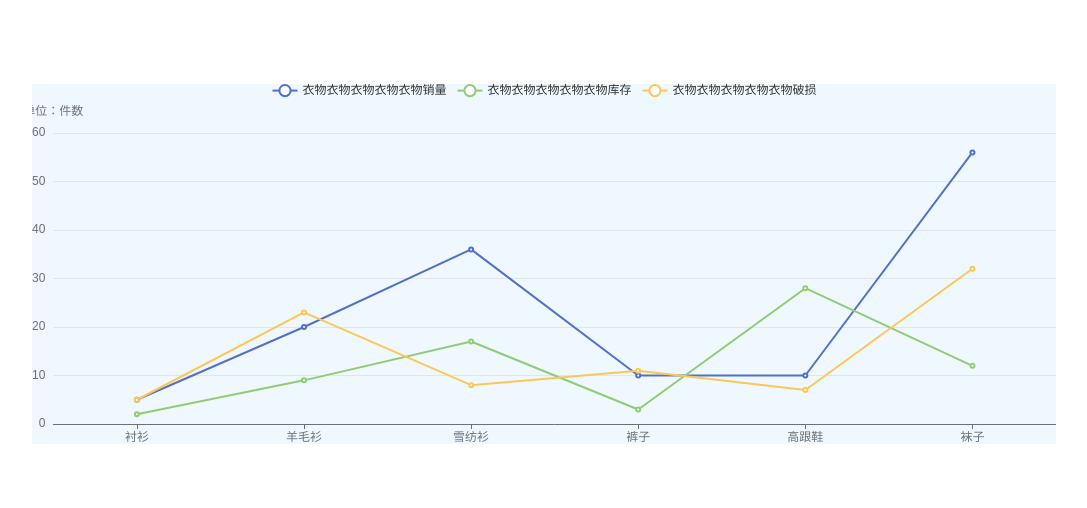
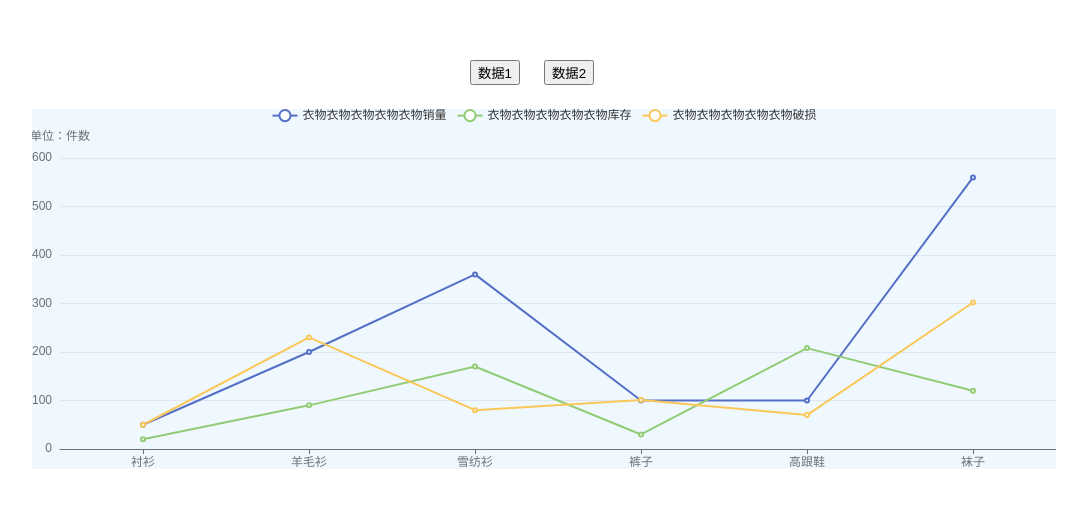
Before and after one commit to lsbFlying/flex-chart, a React (Create React App) app: page / in a window 1280 px wide. Shown: the part 136-644 px from the top of the page, without its empty margins (96-1183 px from the left). Built offline with nearby package versions, Linux system fonts and the light colour scheme.

Commit message:
feat: update code(upgrade dev demo)

```diff
--- a/src/dev/index.css
+++ b/src/dev/index.css
@@ -2,17 +2,19 @@
     position: relative;
     width: 100%;
     height: 100%;
-    /*background-image: radial-gradient(circle at 100% 50%, rgba(6, 43, 71, 0.85), rgba(5, 24, 41, 0.85) 66%);*/
-    /*background-image: radial-gradient(circle at 100% 50%,rgb(19 67 104 / 85%),rgb(44 70 94 / 85%) 66%);*/
     overflow: auto;
-    /*display: flex;*/
-    /*justify-content: space-between;*/
-    /*align-items: center;*/
-    /*flex-wrap: wrap;*/
     display: flex;
+    flex-direction: column;
     justify-content: center;
     align-items: center;
-    /*background-color: black;*/
+}
+
+.wrap .btnWrap {
+    margin-bottom: 24px;
+}
+
+.wrap .btnWrap button {
+    margin-right: 24px;
 }
 
 .wrap .testFlexChart {
--- a/src/dev/index.tsx
+++ b/src/dev/index.tsx
@@ -1,30 +1,31 @@
 import React, {useState} from "react";
 import "./index.css";
 import { FlexChart } from "../flex-chart";
-import { round } from "lodash";
 import { testCategoryData, testData1, testData2 } from "./testData";
 
 /**
  * Dev
  */
 const Dev = () => {
-  const [autoFit, setAutoFit] = useState(false);
+  const [data, setData] = useState<any>(testData1);
 
   return (
     <div className="wrap">
-      {/*<div>*/}
-      {/*  <button onClick={() => setAutoFit(!autoFit)}>测试按钮</button>*/}
-      {/*</div>*/}
+      <div className="btnWrap">
+        <button onClick={() => setData(testData1)}>数据1</button>
+        <button onClick={() => setData(testData2)}>数据2</button>
+      </div>
       <div className="testFlexChart">
         <FlexChart
           // vertical/horizontal/verticalInverse/horizontalInverse
           // theme="horizontalInverse"
+          // autoFit
           resizeObserver
-          data={testData1}
+          mergeOption={false}
+          data={data}
           seriesTypes="line"
           // seriesTypes={["bar", "line", "line"]}
           // categoryData={testCategoryData}
-          autoFit={autoFit}
           // legendPlacement="left"
           options={{
             // grid: {
@@ -51,18 +52,18 @@ const Dev = () => {
             },
             yAxis: {
               name: "单位：件数",
-              axisLabel: {
-                // margin: 18,
-                formatter: (value: number) => {
-                  let valueTemp = `${value}`;
-                  if (value >= 10000 && value < 10000000) {
-                    valueTemp = `${round(value / 10000, 2)}W`;
-                  } else if (value >= 10000000) {
-                    valueTemp = `${round(value / 10000000, 2)}KW`;
-                  }
-                  return valueTemp;
-                },
-              },
+              // axisLabel: {
+              //   // margin: 18,
+              //   formatter: (value: number) => {
+              //     let valueTemp = `${value}`;
+              //     if (value >= 10000 && value < 10000000) {
+              //       valueTemp = `${round(value / 10000, 2)}W`;
+              //     } else if (value >= 10000000) {
+              //       valueTemp = `${round(value / 10000000, 2)}KW`;
+              //     }
+              //     return valueTemp;
+              //   },
+              // },
               // position: "right",
               // inverse: true,
             },
--- a/src/dev/testData.ts
+++ b/src/dev/testData.ts
@@ -2,34 +2,34 @@ export const testData1 = [
   {
     name: "衣物衣物衣物衣物衣物销量",
     data: [
-      { name: "衬衫", value: 5 },
-      { name: "羊毛衫", value: 20 },
-      { name: "雪纺衫", value: 36 },
-      { name: "裤子", value: 10 },
-      { name: "高跟鞋", value: 10 },
-      { name: "袜子", value: 56 },
+      { name: "衬衫", value: 50 },
+      { name: "羊毛衫", value: 200 },
+      { name: "雪纺衫", value: 360 },
+      { name: "裤子", value: 100 },
+      { name: "高跟鞋", value: 100 },
+      { name: "袜子", value: 560 },
     ],
   },
   {
     name: "衣物衣物衣物衣物衣物库存",
     data: [
-      { name: "衬衫", value: 2 },
-      { name: "羊毛衫", value: 9 },
-      { name: "雪纺衫", value: 17 },
-      { name: "裤子", value: 3 },
-      { name: "高跟鞋", value: 28 },
-      { name: "袜子", value: 12 },
+      { name: "衬衫", value: 20 },
+      { name: "羊毛衫", value: 90 },
+      { name: "雪纺衫", value: 170 },
+      { name: "裤子", value: 30 },
+      { name: "高跟鞋", value: 208 },
+      { name: "袜子", value: 120 },
     ],
   },
   {
     name: "衣物衣物衣物衣物衣物破损",
     data: [
-      { name: "衬衫", value: 5 },
-      { name: "羊毛衫", value: 23 },
-      { name: "雪纺衫", value: 8 },
-      { name: "裤子", value: 11 },
-      { name: "高跟鞋", value: 7 },
-      { name: "袜子", value: 32 },
+      { name: "衬衫", value: 50 },
+      { name: "羊毛衫", value: 230 },
+      { name: "雪纺衫", value: 80 },
+      { name: "裤子", value: 101 },
+      { name: "高跟鞋", value: 70 },
+      { name: "袜子", value: 302 },
     ],
   },
 ];
```
Also changed, not shown: 1 other file (tests, documents, lock files or other folders).
